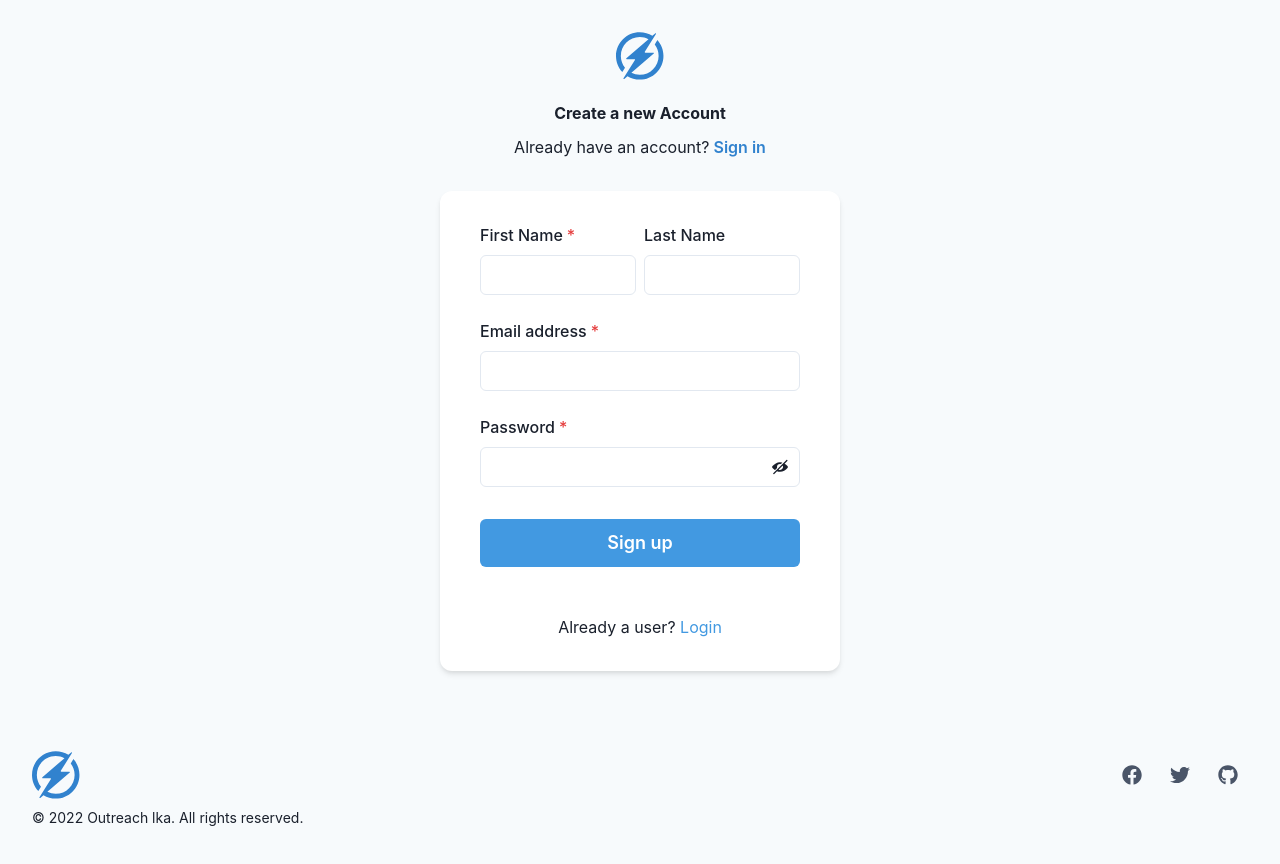
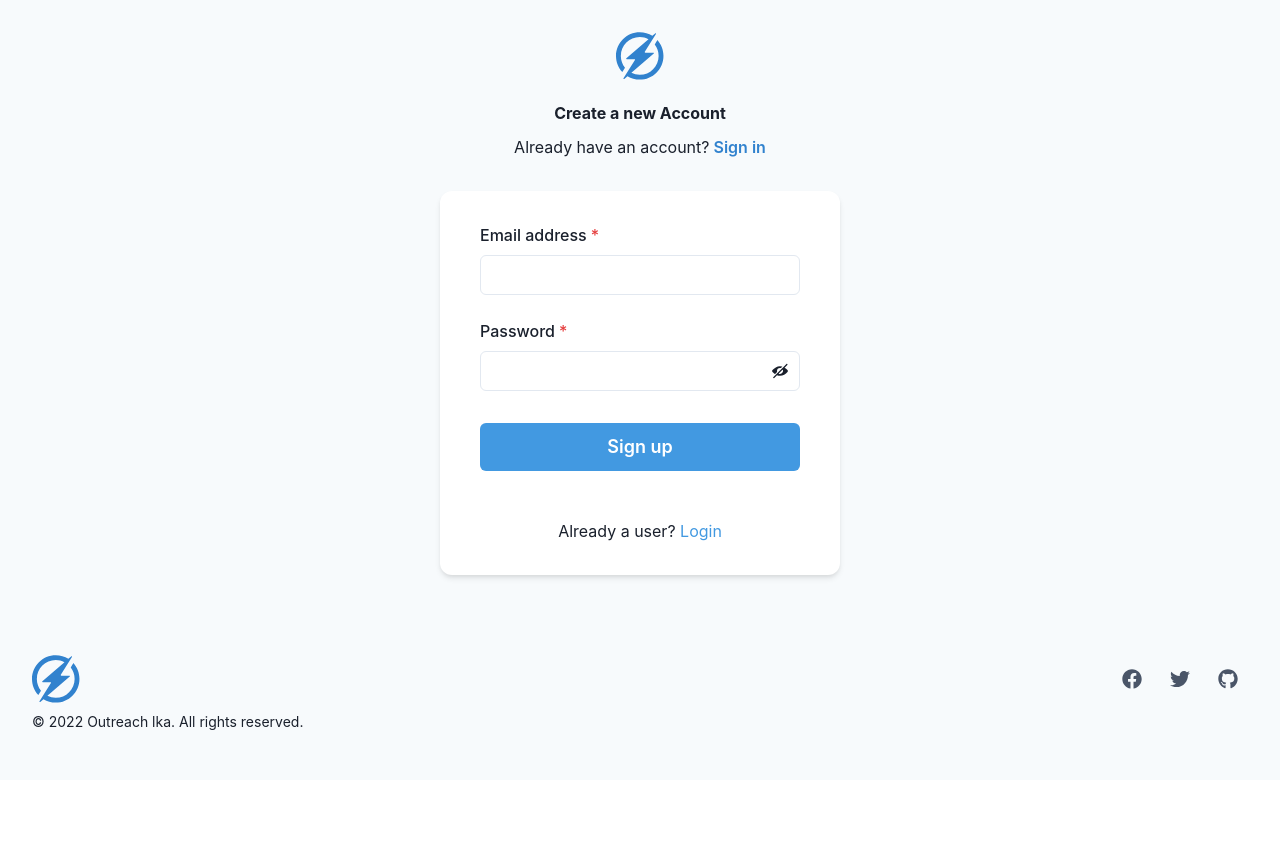
Before and after one commit to outreach-lk/outreach-donor-hub, a Next.js app: page /auth/sign-up in a window 1280 px wide. Shown: the top 864 px of the page. After the commit the page ends 800 px from the top, so only its background shows below. Built offline with nearby package versions, Linux system fonts and the light colour scheme; no server answers.

Commit message:
temporarily removed first & last name fields from sign-up

```diff
--- a/app/ui/components/modules/signup.module.tsx
+++ b/app/ui/components/modules/signup.module.tsx
@@ -32,8 +32,8 @@ export function SignupCard() {
     const target = {
       email: (e.target as any).email.value,
       password: (e.target as any).password.value,
-      firstName: (e.target as any).firstName.value,
-      lastName: (e.target as any).lastName.value,
+      // firstName: (e.target as any).firstName.value,
+      // lastName: (e.target as any).lastName.value,
     }
     signUpWithEmail(
       target.email,
@@ -56,7 +56,7 @@ export function SignupCard() {
           borderRadius={{ base: "none", sm: "xl" }}
         >
           <Stack spacing={6}>
-            <HStack>
+            {/* <HStack>
                 <Box>
                   <FormControl id="firstName" isRequired>
                     <FormLabel>First Name</FormLabel>
@@ -69,7 +69,7 @@ export function SignupCard() {
                     <Input type="text" />
                   </FormControl>
                 </Box>
-              </HStack>
+              </HStack> */}
             <FormControl id="email" isRequired>
               <FormLabel>Email address</FormLabel>
               <Input type="email" />
```
